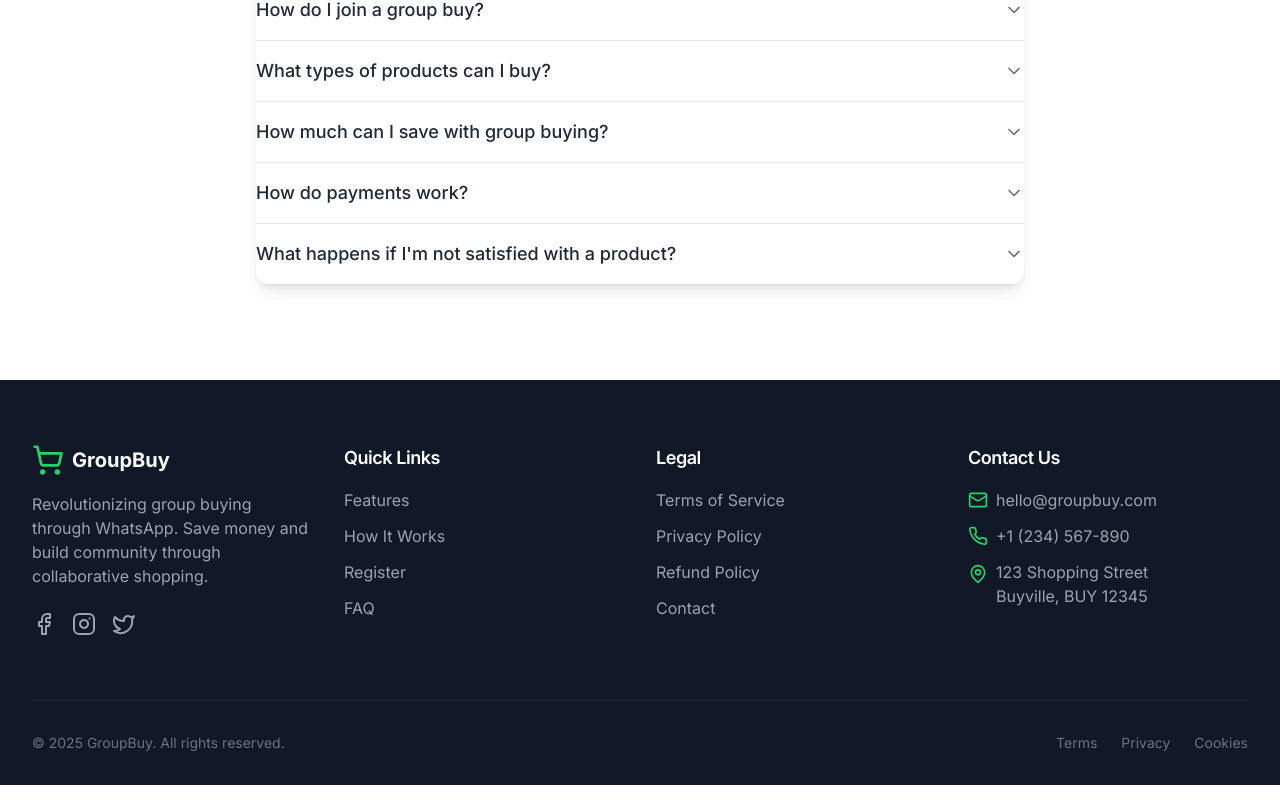
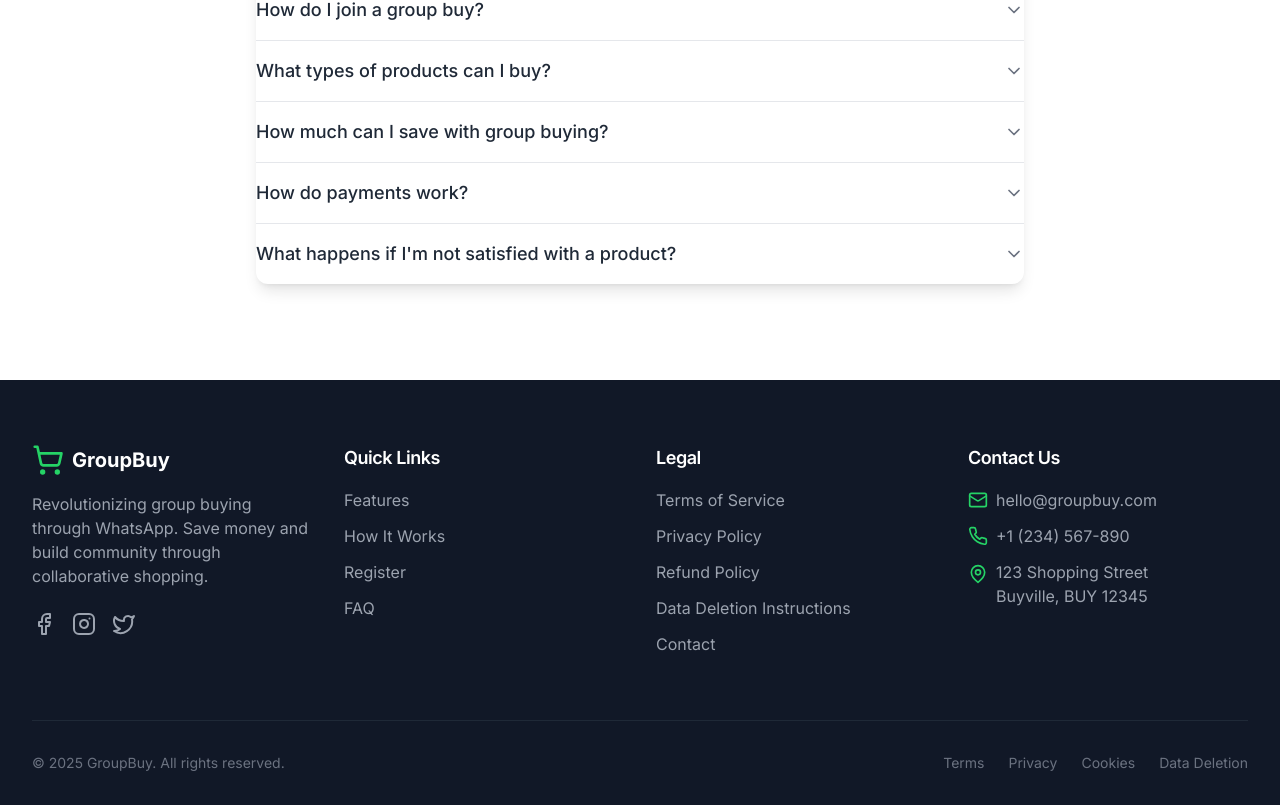
Before and after one commit to dilipbglr30p/trendiva-landing, a React (Vite) app: page / in a window 1280 px wide. Shown: the part 3334-4139 px from the top of the page. Built offline with nearby package versions, Linux system fonts and the light colour scheme.

Commit message:
Update Footer.tsx

```diff
--- a/src/components/Footer.tsx
+++ b/src/components/Footer.tsx
@@ -45,6 +45,7 @@ const Footer: React.FC = () => {
               <li><a href="/terms" target="_blank" rel="noopener noreferrer" className="text-gray-400 hover:text-green-500 transition">Terms of Service</a></li>
               <li><a href="/privacy" target="_blank" rel="noopener noreferrer" className="text-gray-400 hover:text-green-500 transition">Privacy Policy</a></li>
               <li><a href="/refund" target="_blank" rel="noopener noreferrer" className="text-gray-400 hover:text-green-500 transition">Refund Policy</a></li>
+              <li><a href="/data-deletion" target="_blank" rel="noopener noreferrer" className="text-gray-400 hover:text-green-500 transition">Data Deletion Instructions</a></li>
               <li><a href="/contact" target="_blank" rel="noopener noreferrer" className="text-gray-400 hover:text-green-500 transition">Contact</a></li>
             </ul>
           </div>
@@ -76,6 +77,7 @@ const Footer: React.FC = () => {
             <a href="/terms" className="text-gray-500 hover:text-green-500 text-sm transition" target="_blank" rel="noopener noreferrer">Terms</a>
             <a href="/privacy" className="text-gray-500 hover:text-green-500 text-sm transition" target="_blank" rel="noopener noreferrer">Privacy</a>
             <a href="/refund" className="text-gray-500 hover:text-green-500 text-sm transition" target="_blank" rel="noopener noreferrer">Cookies</a>
+            <a href="/data-deletion" className="text-gray-500 hover:text-green-500 text-sm transition" target="_blank" rel="noopener noreferrer">Data Deletion</a>
           </div>
         </div>
       </div>
```
